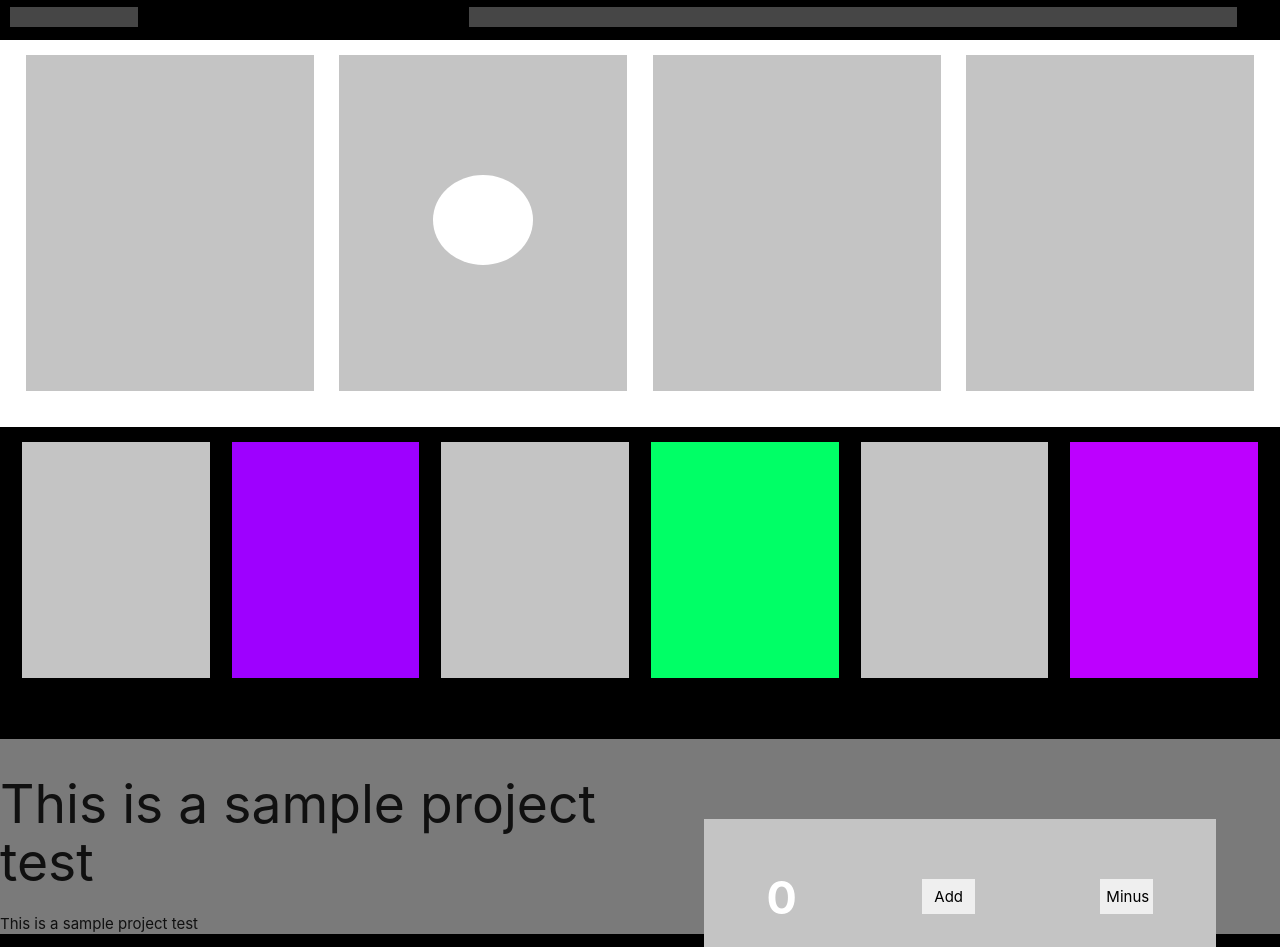
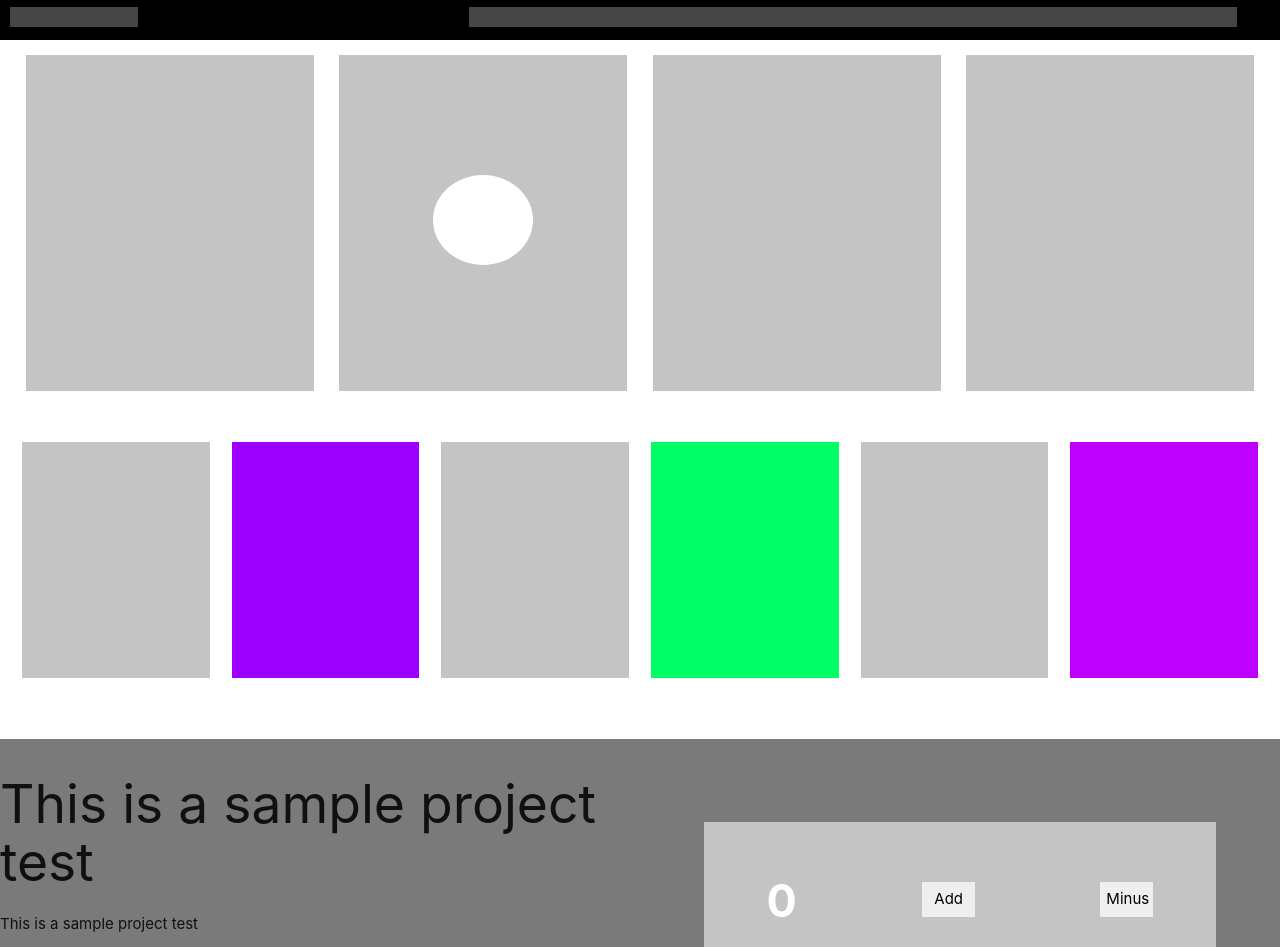
Before and after one commit to unbeatable-abayomi/swipeTask, a React (Create React App) app: page / in a window 1280 px wide. Shown: the top 947 px of the page. Built offline with nearby package versions, Linux system fonts and the light colour scheme.

Commit message:
modifiedCss

```diff
--- a/src/App.css
+++ b/src/App.css
@@ -62,7 +62,7 @@ margin-top: 1rem;
   flex-wrap: wrap;
   height:  312px;
   width: 100%;
-  background-color: black;
+  background-color: #ffffff;
   justify-content: space-evenly;
 }
 
@@ -89,7 +89,9 @@ margin-top: 1rem;
   flex-wrap: wrap;
   justify-content: space-evenly;
   background-color: #7A7A7A;
-  height: 13rem;
+  height: 20rem;
+  margin-bottom: 2.5rem;
+  padding-bottom: -2.5rem;
 }
 .first_div_redux{
   width: 50%;
```
